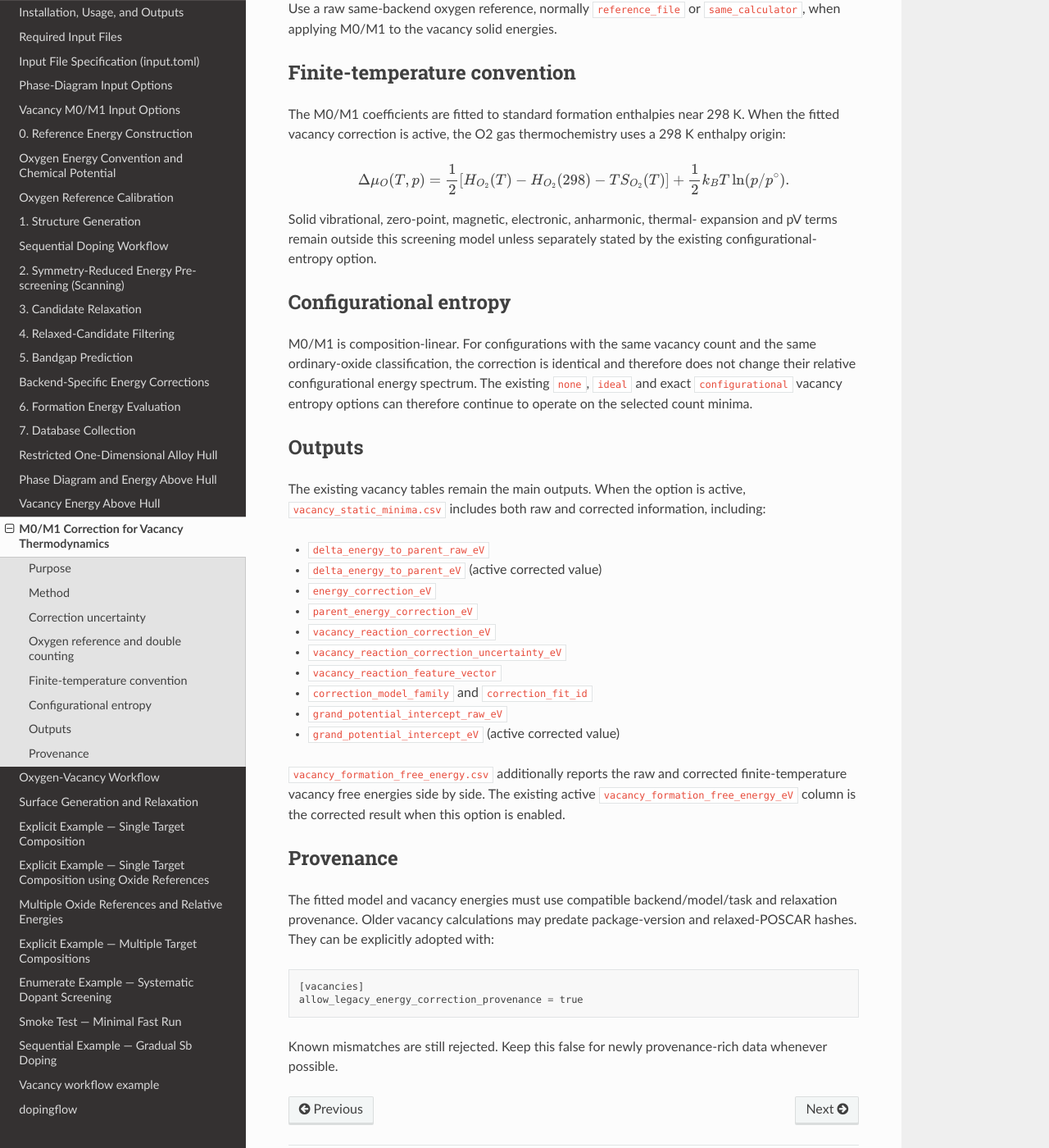
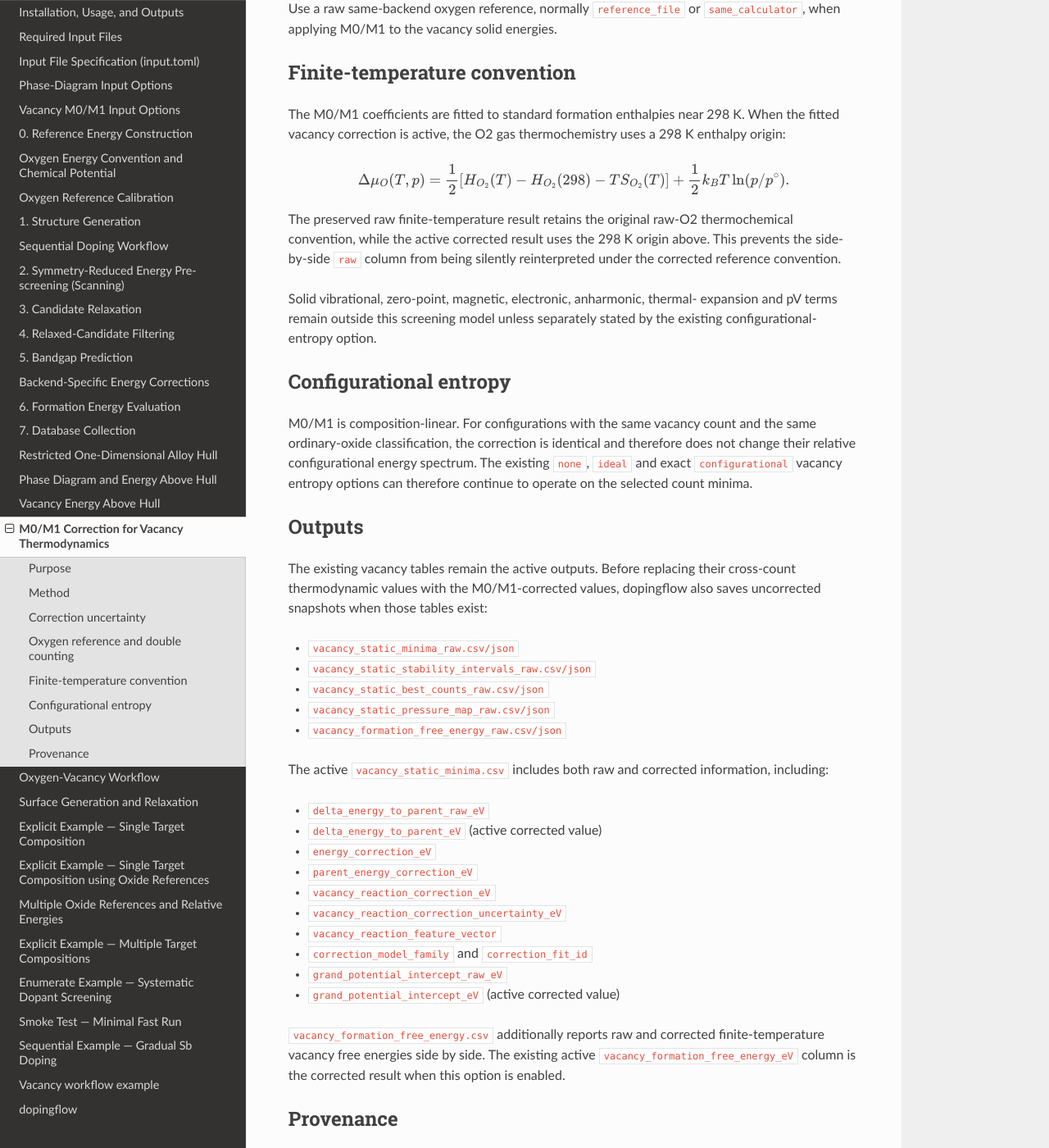
Before and after one commit to KazemZh/dopingflow, a Sphinx documentation site: the page built from docs/source/methods/vacancy_energy_correction.rst, in a window 1280 px wide and 1400 px high, scrolled down 1996 px. Shown: the whole window at 82% size. Built offline with Sphinx 7.4.7 and the Read the Docs theme 3.1.0, drawn with Linux system fonts in a browser that asks for light colours.

Commit message:
Document raw vacancy thermodynamic snapshots

```diff
--- a/docs/source/methods/vacancy_energy_correction.rst
+++ b/docs/source/methods/vacancy_energy_correction.rst
@@ -112,6 +112,11 @@ When the fitted vacancy correction is active, the O2 gas thermochemistry uses a
    \Delta\mu_O(T,p)=\frac12[H_{O_2}(T)-H_{O_2}(298)-TS_{O_2}(T)]
    +\frac12 k_BT\ln(p/p^\circ).
 
+The preserved raw finite-temperature result retains the original raw-O2
+thermochemical convention, while the active corrected result uses the 298 K
+origin above. This prevents the side-by-side ``raw`` column from being silently
+reinterpreted under the corrected reference convention.
+
 Solid vibrational, zero-point, magnetic, electronic, anharmonic, thermal-
 expansion and pV terms remain outside this screening model unless separately
 stated by the existing configurational-entropy option.
@@ -128,9 +133,18 @@ options can therefore continue to operate on the selected count minima.
 Outputs
 -------
 
-The existing vacancy tables remain the main outputs. When the option is active,
-``vacancy_static_minima.csv`` includes both raw and corrected information,
-including:
+The existing vacancy tables remain the active outputs. Before replacing their
+cross-count thermodynamic values with the M0/M1-corrected values, dopingflow
+also saves uncorrected snapshots when those tables exist:
+
+- ``vacancy_static_minima_raw.csv/json``
+- ``vacancy_static_stability_intervals_raw.csv/json``
+- ``vacancy_static_best_counts_raw.csv/json``
+- ``vacancy_static_pressure_map_raw.csv/json``
+- ``vacancy_formation_free_energy_raw.csv/json``
+
+The active ``vacancy_static_minima.csv`` includes both raw and corrected
+information, including:
 
 - ``delta_energy_to_parent_raw_eV``
 - ``delta_energy_to_parent_eV`` (active corrected value)
```
Also changed, not shown: other parts of docs/source/methods/vacancy_energy_correction.rst (+1 -1 lines).
